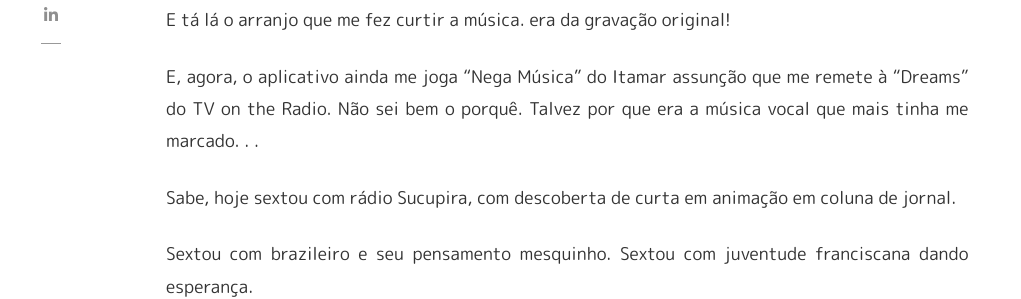
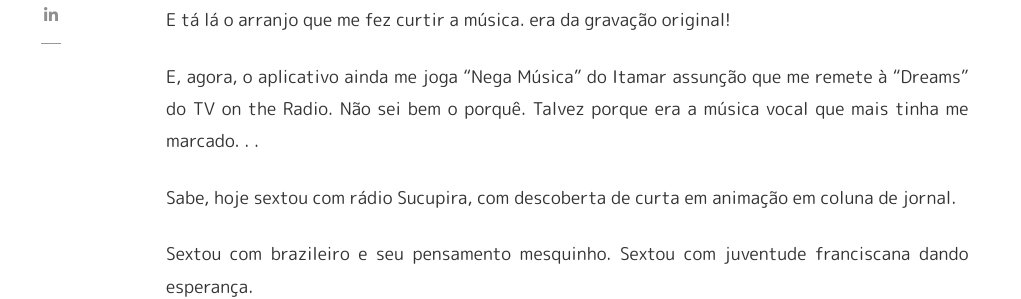
Before and after one commit to rafaelabcaffaro/republiqueta.github.io, a Jekyll site: the page built from _posts/2020-12-01-a-sexta-feira-a-noite-no-geral.md, in a window 1280 px wide and 900 px high, scrolled down 1044 px. Shown: the part 196-495 px from the top of the window, without its empty margins (119-1140 px from the left). Built offline with Jekyll 4.4.1, drawn with Linux system fonts in a browser that asks for light colours; nearby versions of some CDN libraries; some web fonts are replaced; comment, search, counter and statistics services are not loaded.

Commit message:
texto: sexta-feira a noite no geral

```diff
--- a/_posts/2020-12-01-a-sexta-feira-a-noite-no-geral.md
+++ b/_posts/2020-12-01-a-sexta-feira-a-noite-no-geral.md
@@ -13,7 +13,7 @@ O primeiro episódio tem uma fotografia intrigante. É tudo estourado. Uma branq
 
 Sabe, nunca ouvi Erasmo Carlos de verdade. Ouvi agora, depois do último ponto final, o disco "Carlos, Erasmo", de 1971, que tem a música da ponte erguida que leva para o outro lado da vida. E tá lá o arranjo que me fez curtir a música. era da gravação original!
 
-E, agora, o aplicativo ainda me joga "Nega Música" do Itamar assunção que me remete à "Dreams" do TV on the Radio. Não sei bem o porquê. Talvez por que era a música vocal que mais tinha me marcado. . .
+E, agora, o aplicativo ainda me joga "Nega Música" do Itamar assunção que me remete à "Dreams" do TV on the Radio. Não sei bem o porquê. Talvez porque era a música vocal que mais tinha me marcado. . .
 
 Sabe, hoje sextou com rádio Sucupira, com descoberta de curta em animação em coluna de jornal.
 
```
